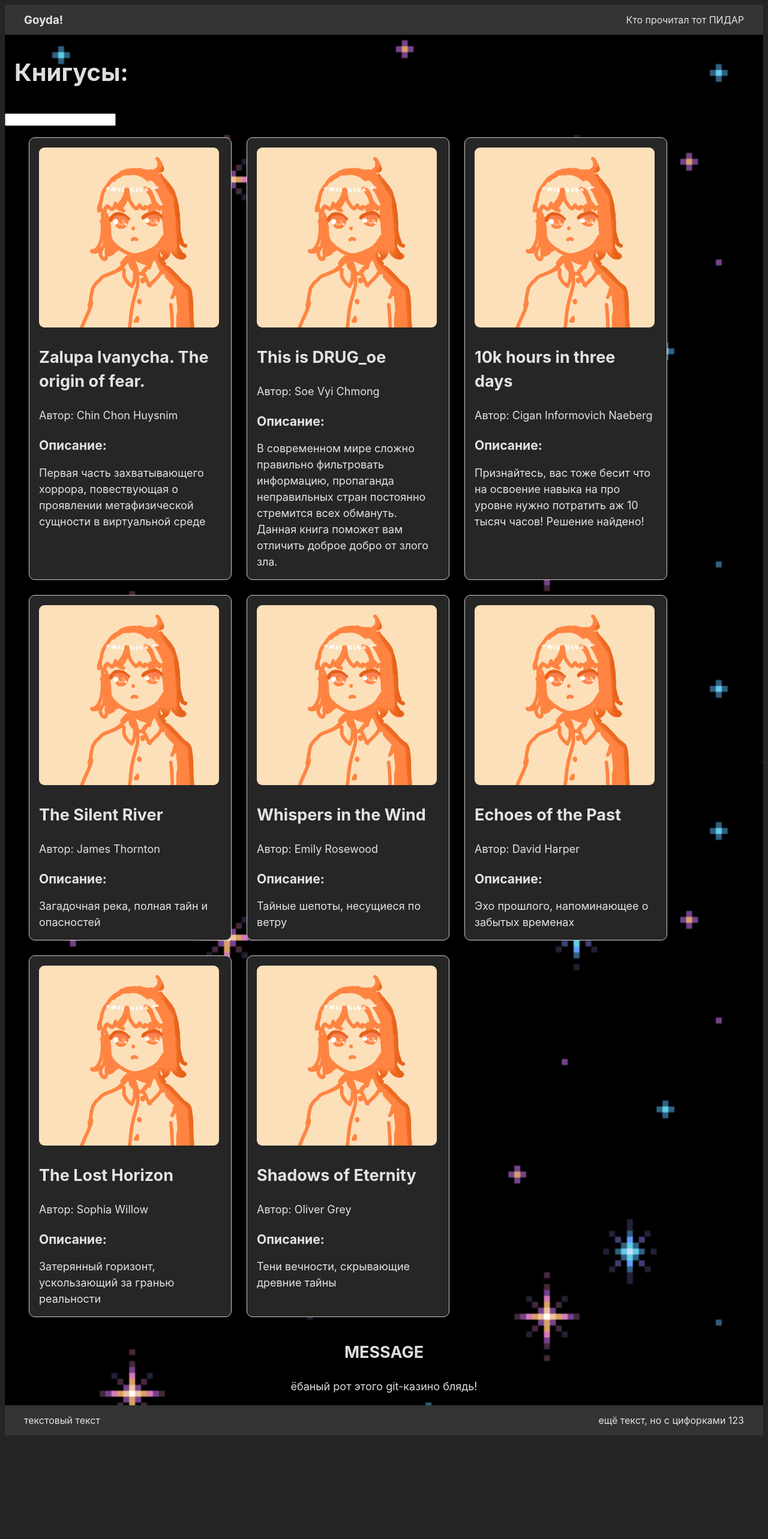
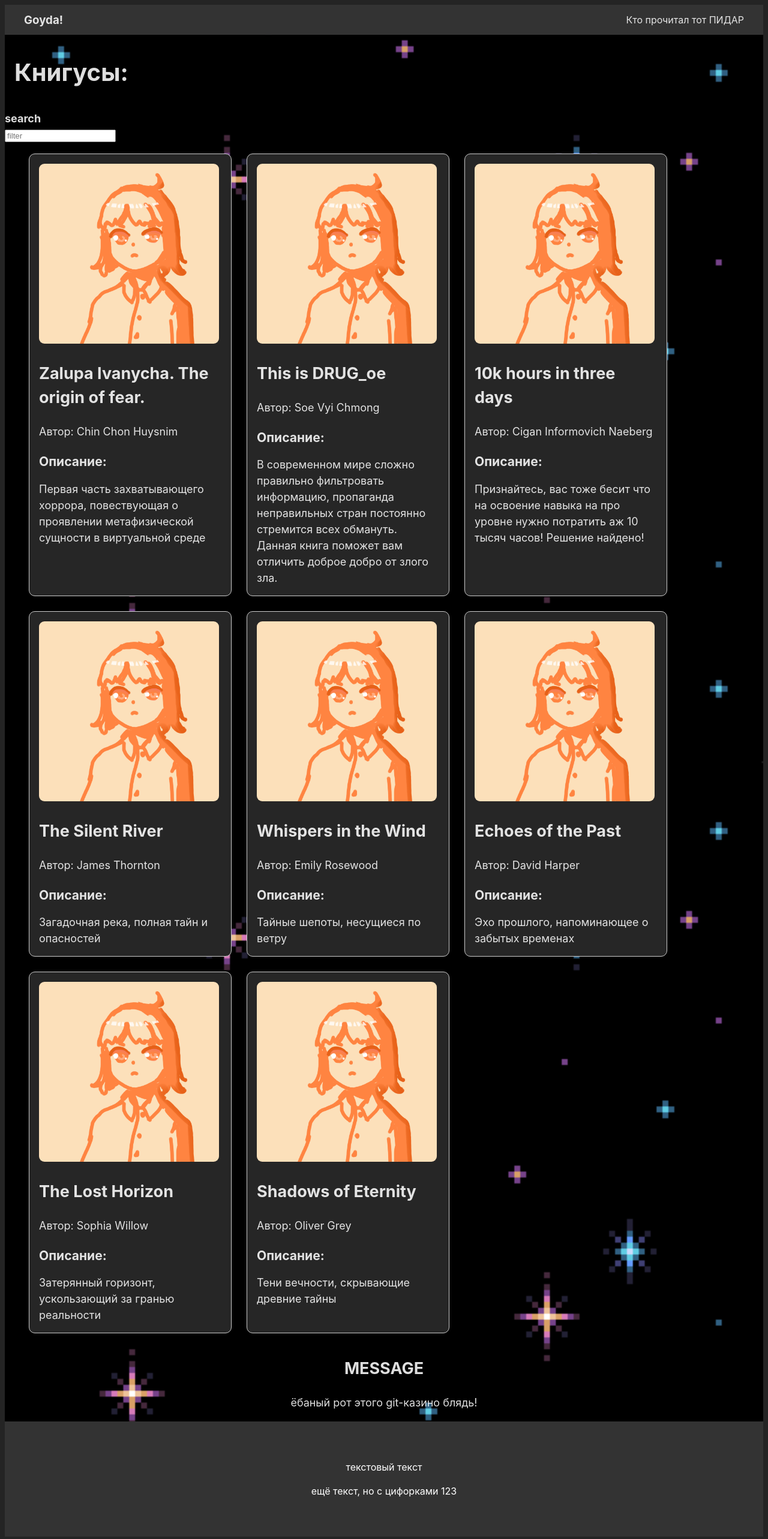
Before and after one commit to Hotaru-n/for-testing, a React (Vite) app: page / in a window 1280 px wide. Shown: the top 2566 px of the page at 60% size. Before the commit the page ends 2401 px from the top, so only its background shows below. Built offline with nearby package versions, Linux system fonts and the light colour scheme.

Commit message:
multiple filter

```diff
--- a/src/App.tsx
+++ b/src/App.tsx
@@ -32,15 +32,17 @@ function App() {
           >
             Книгусы:
           </h1>
-
-          <input type="text" value={filterText}
+          <h4 style={{
+            marginBottom: '0px',
+          }} >search</h4>
+          <input placeholder="filter" type="text" value={filterText}
           onChange={(event) => changeFilter( event.target.value ) } />
 
           <ul className="container">
             {heh.map((item) => {
 
 
-              if(item.title.toLowerCase().includes(filterText.toLowerCase())  ) {
+              if(item.title.toLowerCase().includes(filterText.toLowerCase()) || item.author.toLowerCase().includes(filterText.toLowerCase() )) {
                 return (<HehMda
                 key={item.id}
                 title={item.title}
@@ -49,6 +51,7 @@ function App() {
               />)
               }}
             )}
+
           </ul>
         </section>
 
--- a/src/components/Footer/Footer.css
+++ b/src/components/Footer/Footer.css
@@ -1,7 +1,7 @@
 .footer {
   background-color: #333;
   color: #fff;
-  padding: 3rem;
+  padding: 3rem 0;
   text-align: center;
   position: relative;
   bottom: 0;
--- a/src/components/Footer/Footer.tsx
+++ b/src/components/Footer/Footer.tsx
@@ -1,21 +1,20 @@
-// import "./Footer.css";
+import "./Footer.css";
 
-import { styled } from "styled-components";
+// import { styled } from "styled-components";
 
-const FooterContainer = styled.footer`
-  height: 50px;
-  display: flex;
-  padding: 0 2rem;
-  justify-content: space-between;
-  align-items: center;
-  background: #333;
-`;
+// const FooterContainer = styled.footer`
+//   height: 50px;
+//   display: flex;
+//   padding: 0 2rem;
+//   justify-content: space-between;
+//   align-items: center;
+//   background: #333;
+// `;
 
 export default function Footer() {
-  return (
-    <FooterContainer>
+  return (<div className="footer">
       <p>текстовый текст</p>
       <p> ещё текст, но с цифорками 123 </p>
-    </FooterContainer>
+      </div>
   );
 }
```
